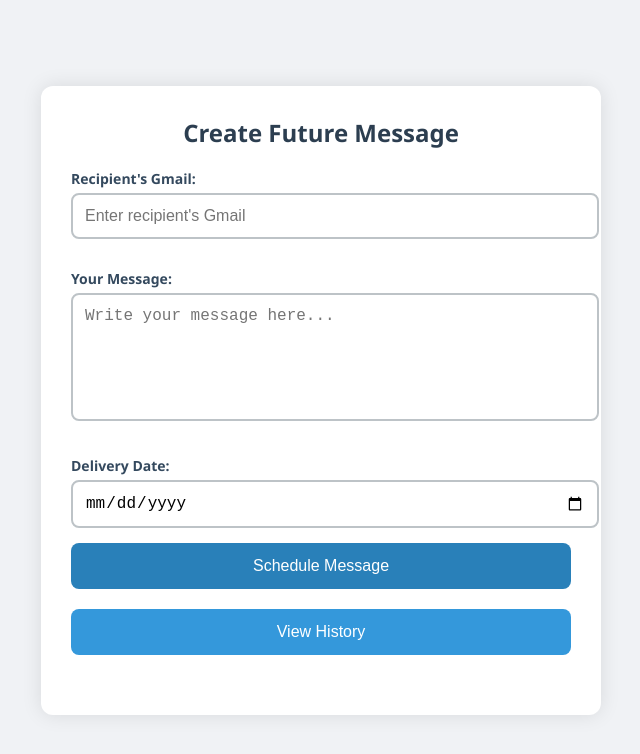
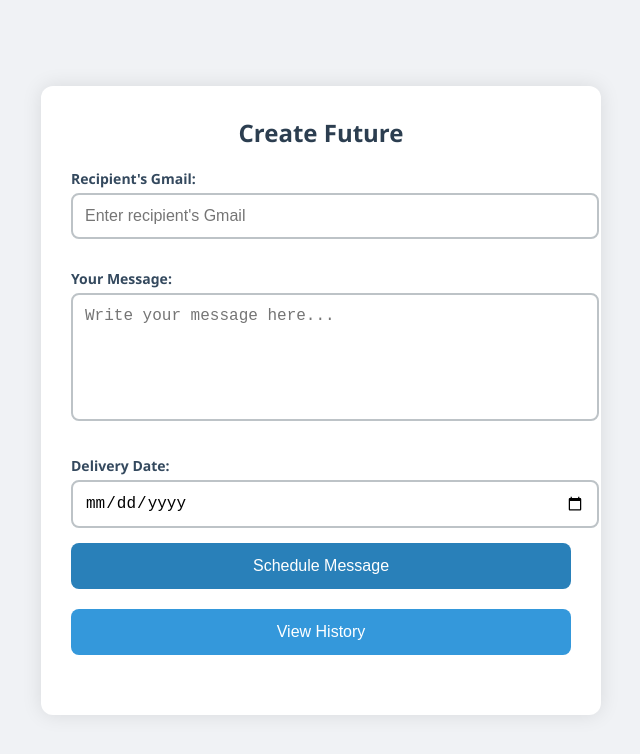
Before and after one commit to radhakrishna74160/flune, a plain HTML site: page future.html in a window 1280 px wide. Shown: the whole page, without its empty margins (319-959 px from the left). Drawn offline with Linux system fonts and the light colour scheme.

Commit message:
your update message

```diff
--- a/future.html
+++ b/future.html
@@ -167,7 +167,7 @@
 <body>
 
 <div class="container">
-    <h1>Create Future Message</h1>
+    <h1>Create Future </h1>
     <label for="email">Recipient's Gmail:</label>
     <input type="email" id="email" placeholder="Enter recipient's Gmail">
 
```
